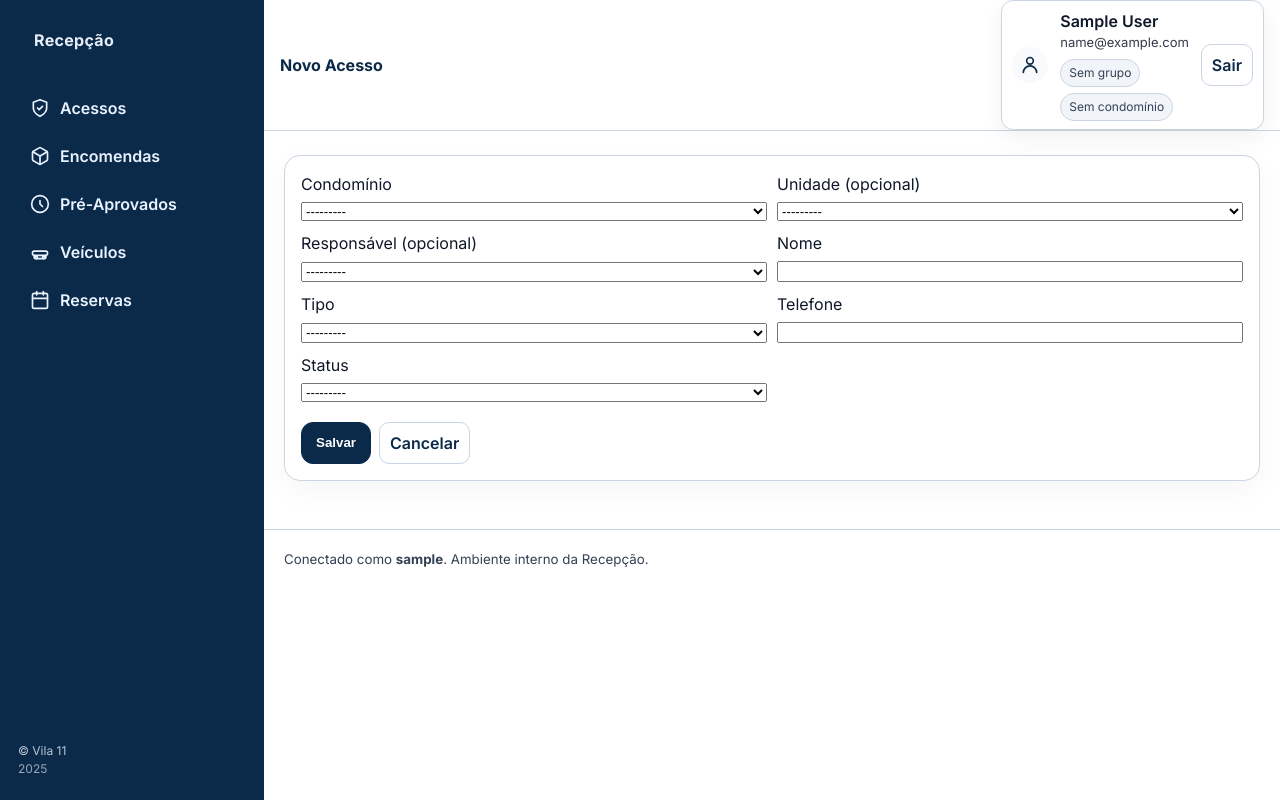
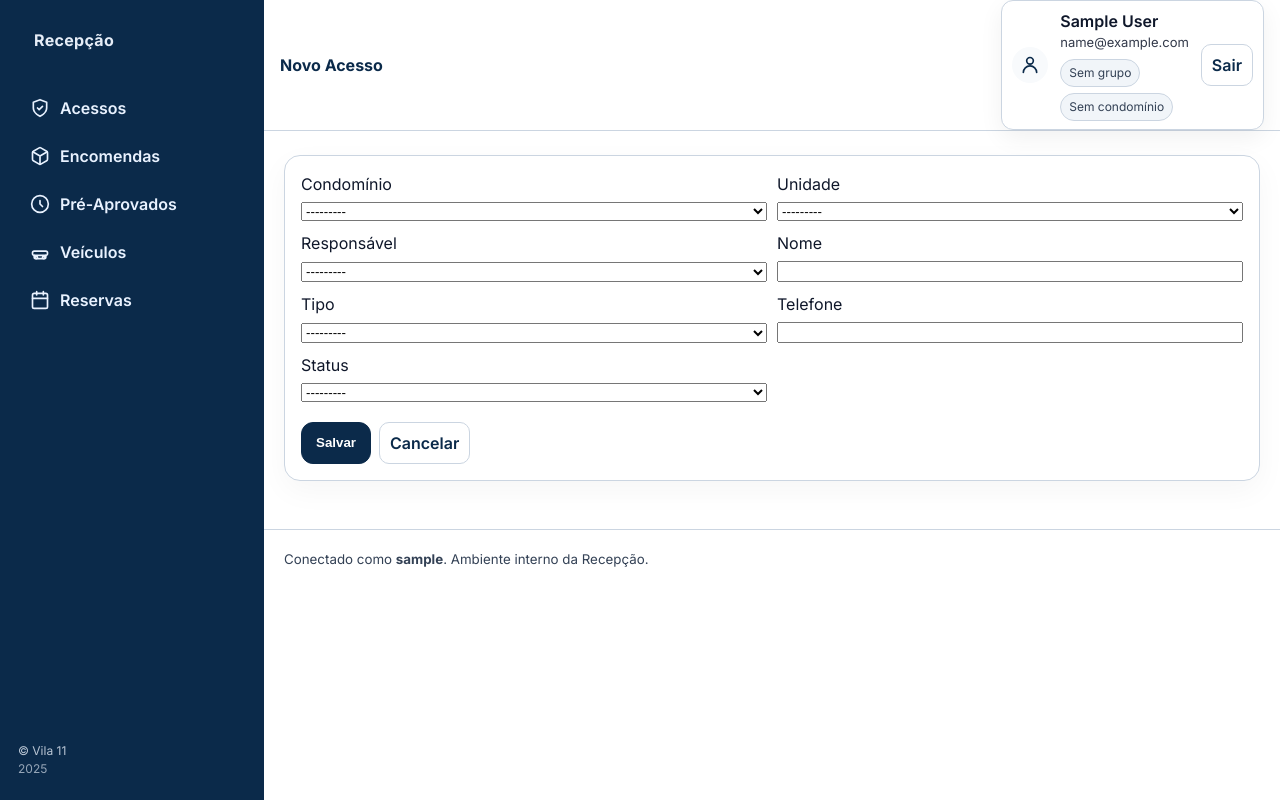
Before and after one commit to ThiagoVila11/portaria, a Django app: page /acessos/novo/ in a window 1280 px wide. Run offline with Django 5.2, Linux system fonts and the light colour scheme; the visitor is signed in with stand-in values (Sample User, id 1); data that the repository does not hold is empty.

Commit message:
acertos no acesso

```diff
--- a/accounts/templates/portaria/acesso_form.html
+++ b/accounts/templates/portaria/acesso_form.html
@@ -19,13 +19,13 @@
       </label>
 
       <label style="display:grid; gap:6px">
-        <span>Unidade (opcional)</span>
+        <span>Unidade</span>
         {{ form.unidade }}
         {{ form.unidade.errors }}
       </label>
 
       <label style="display:grid; gap:6px">
-        <span>Responsável (opcional)</span>
+        <span>Responsável</span>
         {{ form.responsavel }}
         {{ form.responsavel.errors }}
       </label>
--- a/portaria/views.py
+++ b/portaria/views.py
@@ -339,7 +339,7 @@ def acesso_create(request):
                         WHERE reda__Opportunity__c = '{oportunidade_id}'
                         AND reda__Guest_Phone__c = '{telefone}'
                         AND reda__Permitted_Till_Datetime__c != null
-                        AND "reda__Status__c = 'Permitted'
+                        AND reda__Status__c = 'Permitted'
                         ORDER BY reda__Permitted_Till_Datetime__c DESC
                         LIMIT 1
                     """
```
